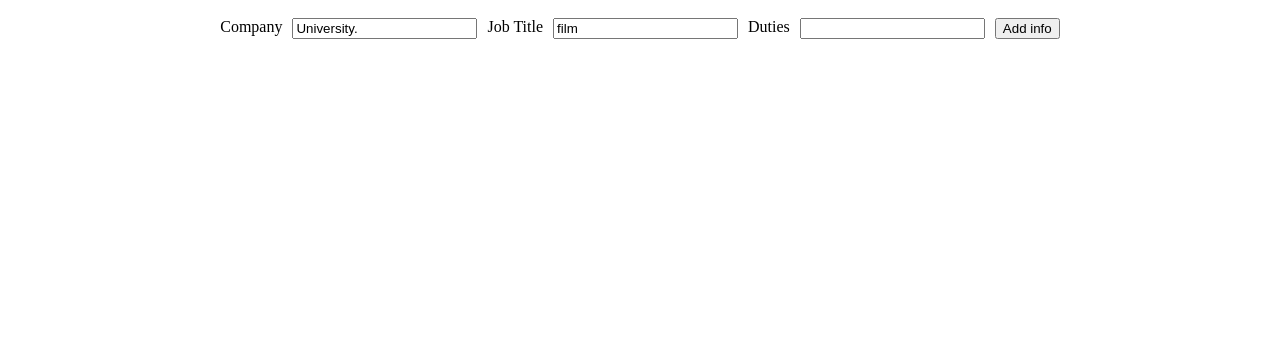
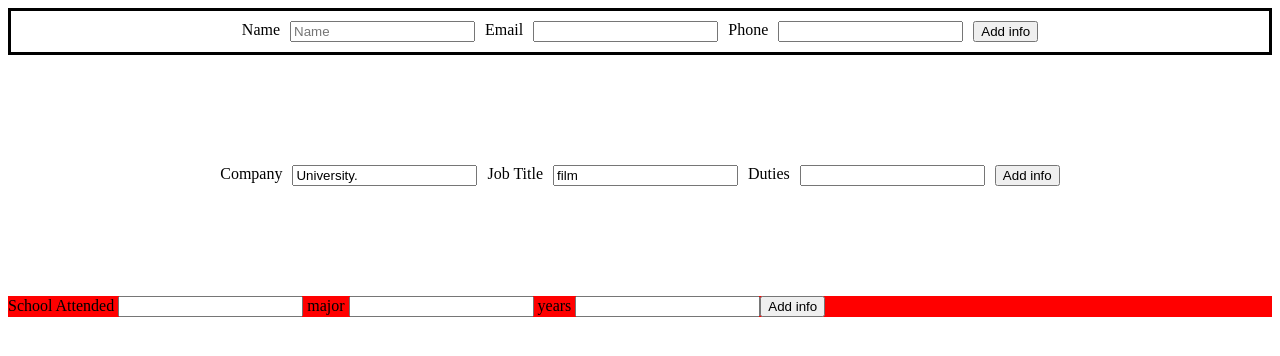
Before and after one commit to Sawaian/cv-project, a React (Create React App) app: page / in a window 1280 px wide. Shown: the top 356 px of the page. Built offline with nearby package versions, Linux system fonts and the light colour scheme.

Commit message:
Adding the display for the CV Project.

```diff
--- a/src/Components/GeneralInfo/index.js
+++ b/src/Components/GeneralInfo/index.js
@@ -40,6 +40,7 @@ class GeneralInfo extends Component {
         phone: '',
         }
       })
+      this.handleEdit()
     }
 
 
@@ -99,8 +100,6 @@ class GeneralInfo extends Component {
           />
           <button type="submit">Add info</button>
         </form>
-        <Overview myInfo={infoArray} />
-
       </div>
 
     )
--- a/src/Components/Main.js
+++ b/src/Components/Main.js
@@ -13,9 +13,9 @@ class Main extends Component {
 
   return (
     <>
-       {/* <GeneralInfo /> */}
+       <GeneralInfo />
        <Experience />
-       {/* <Education />  */}
+       <Education />
     </>
 
     )
--- a/src/Components/Overview.js
+++ b/src/Components/Overview.js
@@ -1,5 +1,4 @@
 import React, { Component } from "react";
-import GeneralInfo from "./GeneralInfo";
 
 // const Overview = (props) => {
 //     const { myInfo } = props;
```
Also changed, not shown: src/Components/EditPage/index.js (deleted, +0 -25 lines).
